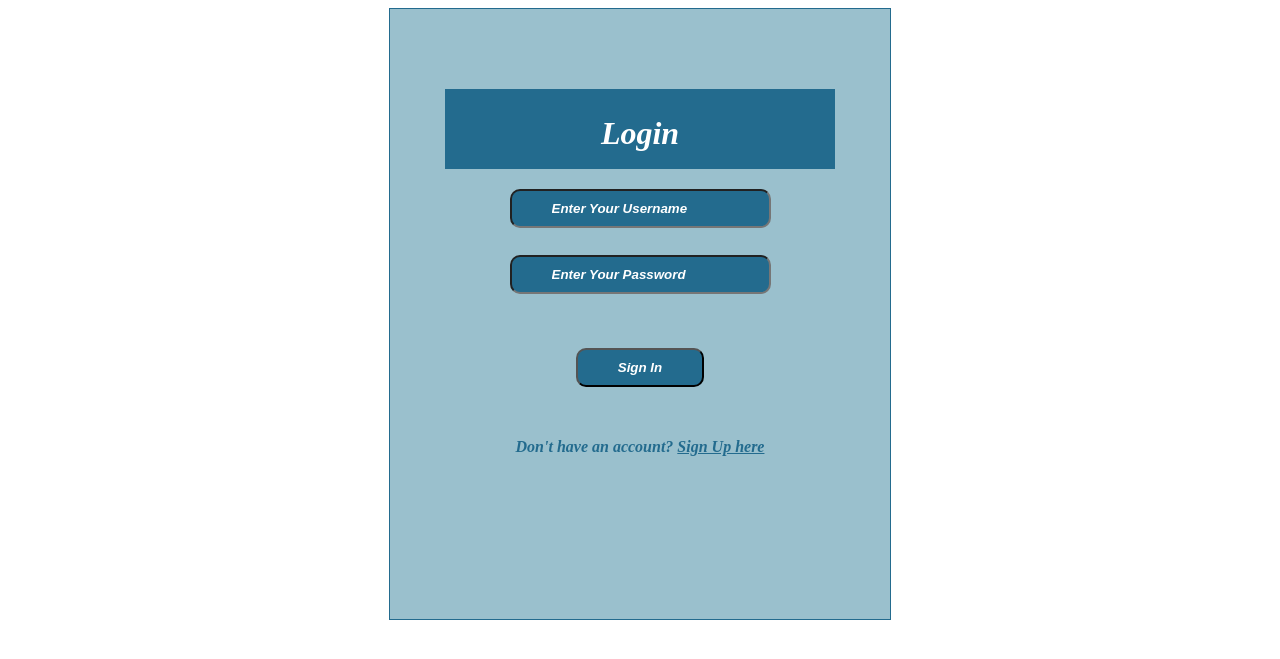
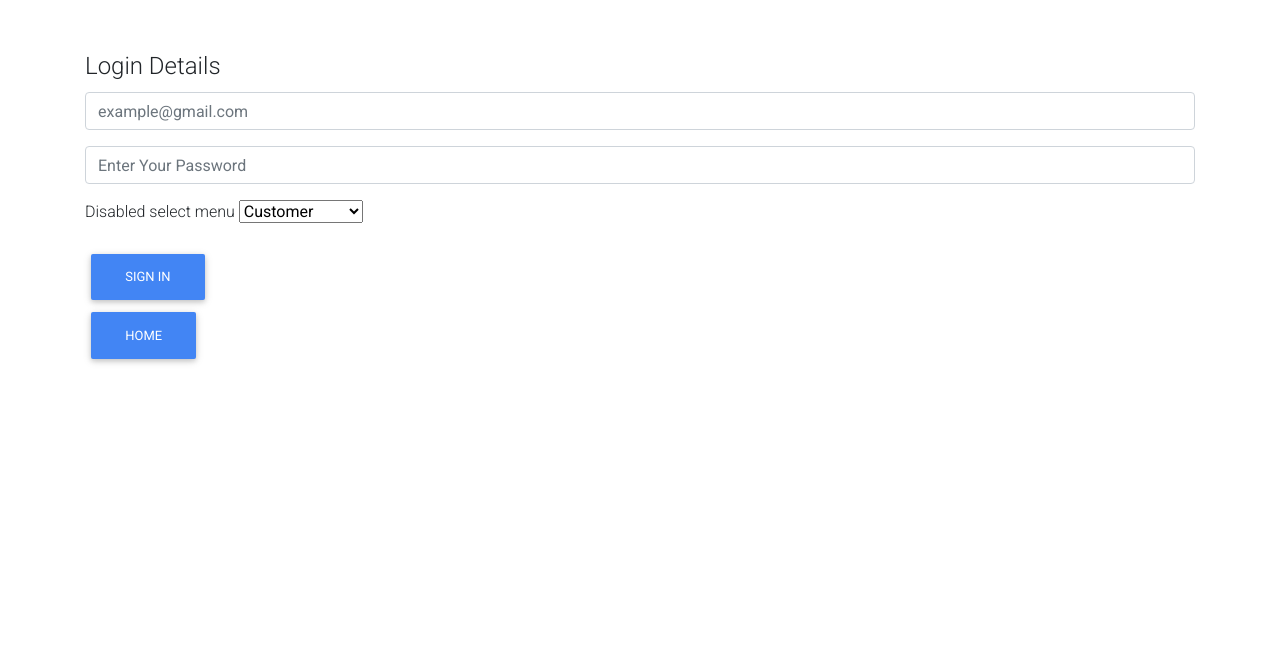
Before and after one commit to Vishal987595/fooddeliverysystem, a Flask app: page /login in a window 1280 px wide. Shown: the top 659 px of the page. Run offline with Flask 2, Linux system fonts and the light colour scheme; some libraries are stand-ins or nearby versions.

Commit message:
login page

```diff
--- a/app.py
+++ b/app.py
@@ -29,6 +29,7 @@ def index():
 @app.route('/home')
 def home():
     return render_template('index.html')
+
 
 @app.route('/login', methods=['GET', 'POST'])
 def login():
--- a/customer/views.py
+++ b/customer/views.py
@@ -1,5 +1,7 @@
 from . import customer
+from flask import render_template
 from app import mysql
+
 
 @customer.route('/users')
 def users():
--- a/templates/index.html
+++ b/templates/index.html
@@ -9,9 +9,8 @@
     </div>
     <div class="row justify-content-center mt-1">
         <div class="card col-md-5 col-sm-12 offset-md-1 p-4 text-center">
-            <a href="#" class="btn btn-outline-primary"> Login Customer</a>
-            <a href="#" class="btn btn-outline-primary"> Login Restaurant</a>
-            <a href="#" class="btn btn-outline-primary"> Login Delivery Agent</a>
+            <a href="{{ url_for('login') }}" class="btn btn-outline-primary"> Login</a>
+            <a href="#" class="btn btn-outline-primary"> Sign Up</a>
         </div>
     </div>
 </div>
--- a/templates/login.html
+++ b/templates/login.html
@@ -1,25 +1,30 @@
-<html>
-    <head>
-        <meta charset="UTF-8">
-        <title> Login </title>
-        <link rel="stylesheet" href="{{ url_for('static', filename='style.css') }}">
-    </head>
-    <body>
-        <div align="center">
-            <div align="center" class="border">
-                <div class="header">
-                    <h1 class="word">Login</h1>
-                </div>
-                <h2 class="word">
-                    <form action="{{ url_for('login') }}" method="post">
-                        <div class="msg">{{ msg }}</div>
-                            <input id="username" name="username" type="text" placeholder="Enter Your Username" class="textbox"/></br></br>
-                            <input id="password" name="password" type="password" placeholder="Enter Your Password" class="textbox"/></br></br></br>
-                            <input type="submit" class="btn" value="Sign In"></br></br>
-                    </form>
-                </h2>
-                <p class="bottom">Don't have an account?  <a class="bottom" href="{{url_for('register')}}"> Sign Up here</a></p>
-            </div>
-        </div>
-    </body>
-</html>
+{% extends 'base.html' %}
+
+{% block content %}
+<div class="container mx-30 my-5">
+<form>
+    <legend>Login Details</legend>
+    <div class="mb-3">
+      <input required type="email" name="useremail" placeholder="example@gmail.com" class="form-control" id="useremail" aria-describedby="emailHelp">
+    </div>
+
+    <div class="mb-3">
+      <input required type="password" name="password" class="form-control" id="password" placeholder="Enter Your Password ">
+    </div>
+
+    <div class="mb-3">
+        <label for="disabledSelect" class="form-label">Disabled select menu</label>
+        <select id="disabledSelect" class="form-select">
+          <option>Customer</option>
+          <option>Restaurant</option>
+          <option>Delivery Agent</option>
+        </select>
+      </div>
+    <button type="submit"  class="btn btn-primary" value="signin">Sign In</button>
+</form>
+<div class="mx-30 ">
+    <a href="{{ url_for('home') }}" class="btn btn-primary"> Home</a>
+</div>
+</div>
+
+{% endblock content %}
```
Also changed, not shown: customer/templates/customer/base.html (added, +33 -0 lines), customer/templates/customer/login.html (deleted).
